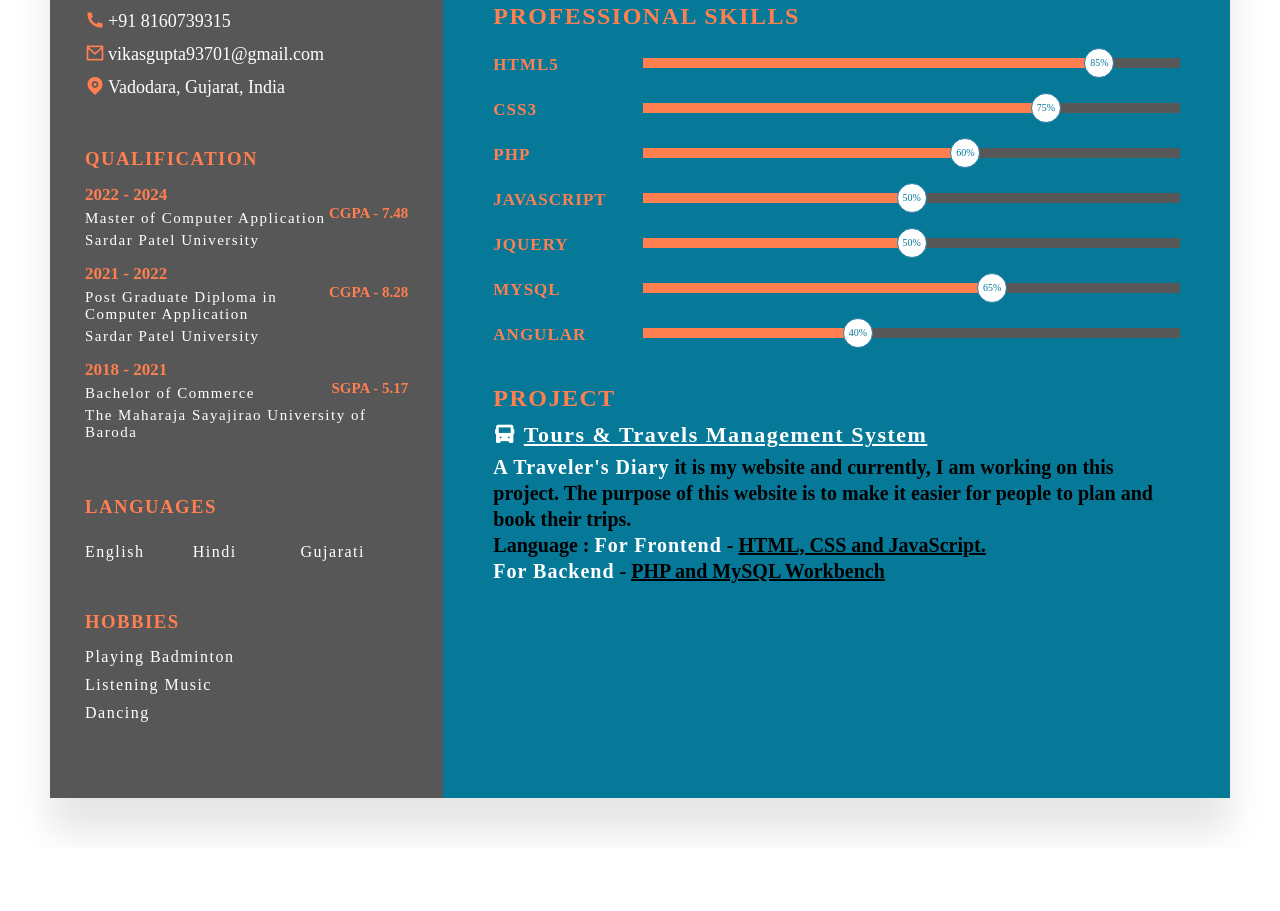
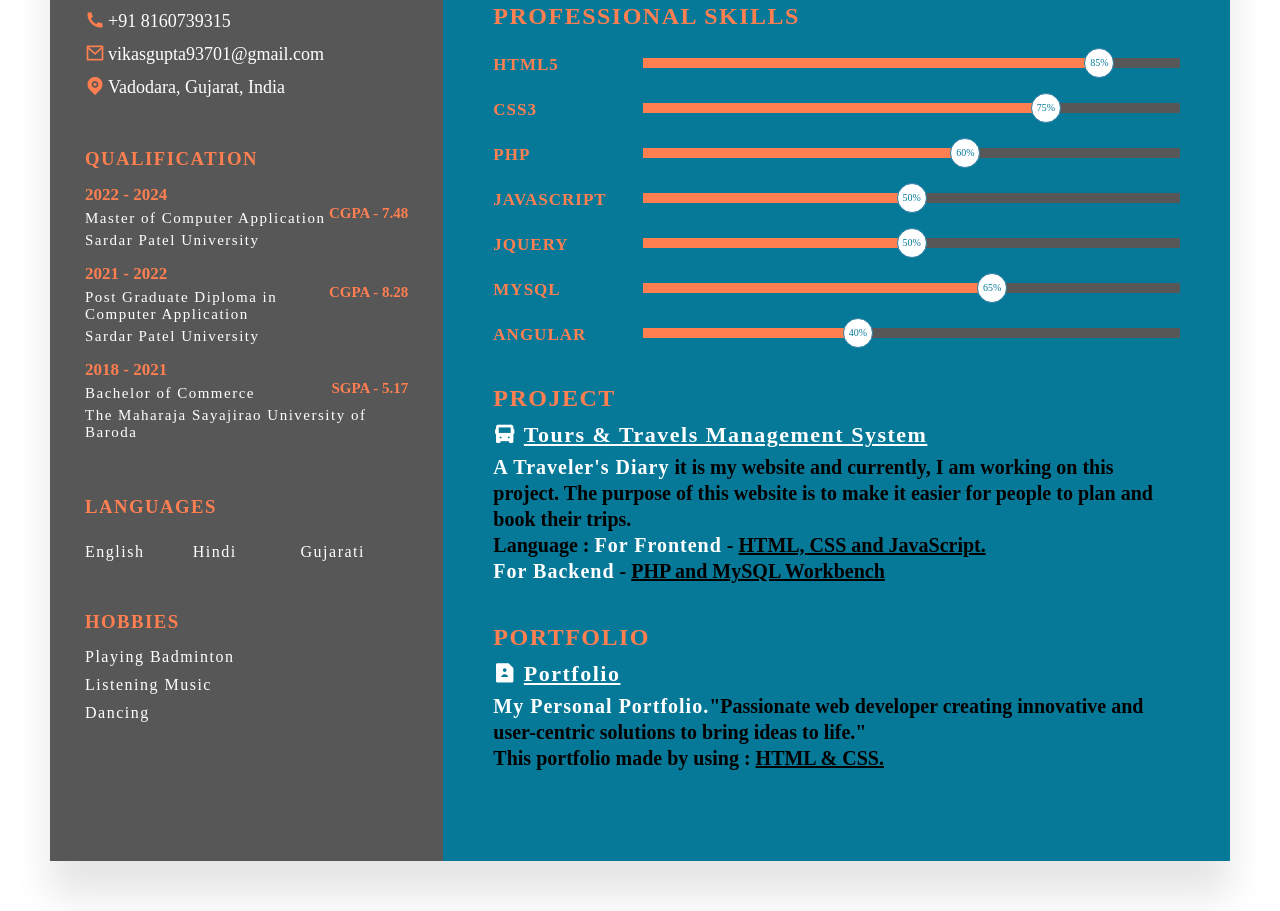
Before and after one commit to Vikasgupta8160/My_Resume, a plain HTML site: page index.html in a window 1280 px wide. Shown: the part 452-1363 px from the top of the page. Before the commit the page ends 1300 px from the top, so only its background shows below. Drawn offline with nearby package versions, Linux system fonts and the light colour scheme.

Commit message:
index.html

```diff
--- a/index.html
+++ b/index.html
@@ -153,6 +153,13 @@
           <h4><span>A Traveler's Diary</span> it is my website and currently, I am working on this project. The purpose of this website is to make it easier for people to plan and book their trips.<br> <b>Language : <span>For Frontend</span> - <u>HTML, CSS and JavaScript.</u></b><br> <span>For Backend</span> - <u>PHP and MySQL Workbench</u></h4>
         </div>
 
+        <div class="about project">
+          <h2 class="title2">Portfolio</h2>
+          <h3><i class="ri-file-user-fill"></i>
+            <u>Portfolio</u></h3>
+          <h4><span>My Personal Portfolio.</span>"Passionate web developer creating innovative and user-centric solutions to bring ideas to life."<br> <b>This portfolio made by using : <u>HTML & CSS.</u></h4>
+        </div>
+
       </div>
     </div>
   </body>
```
